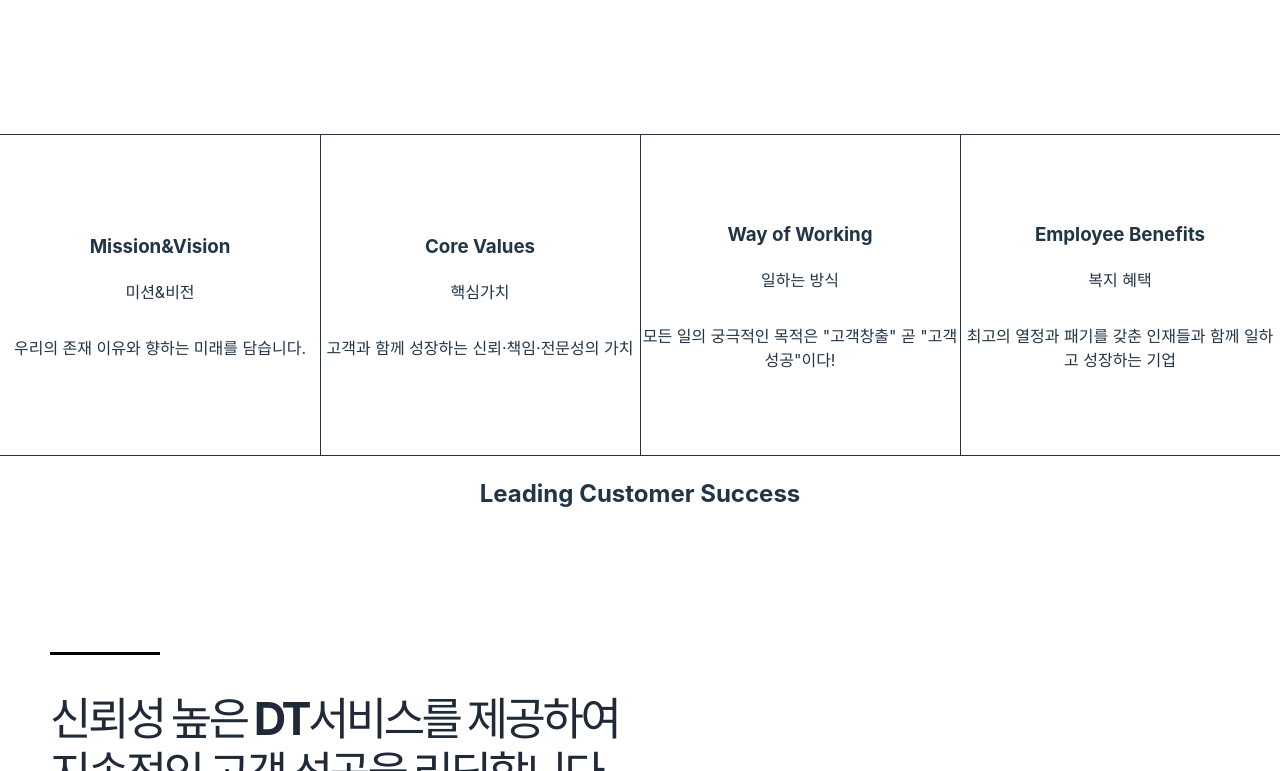
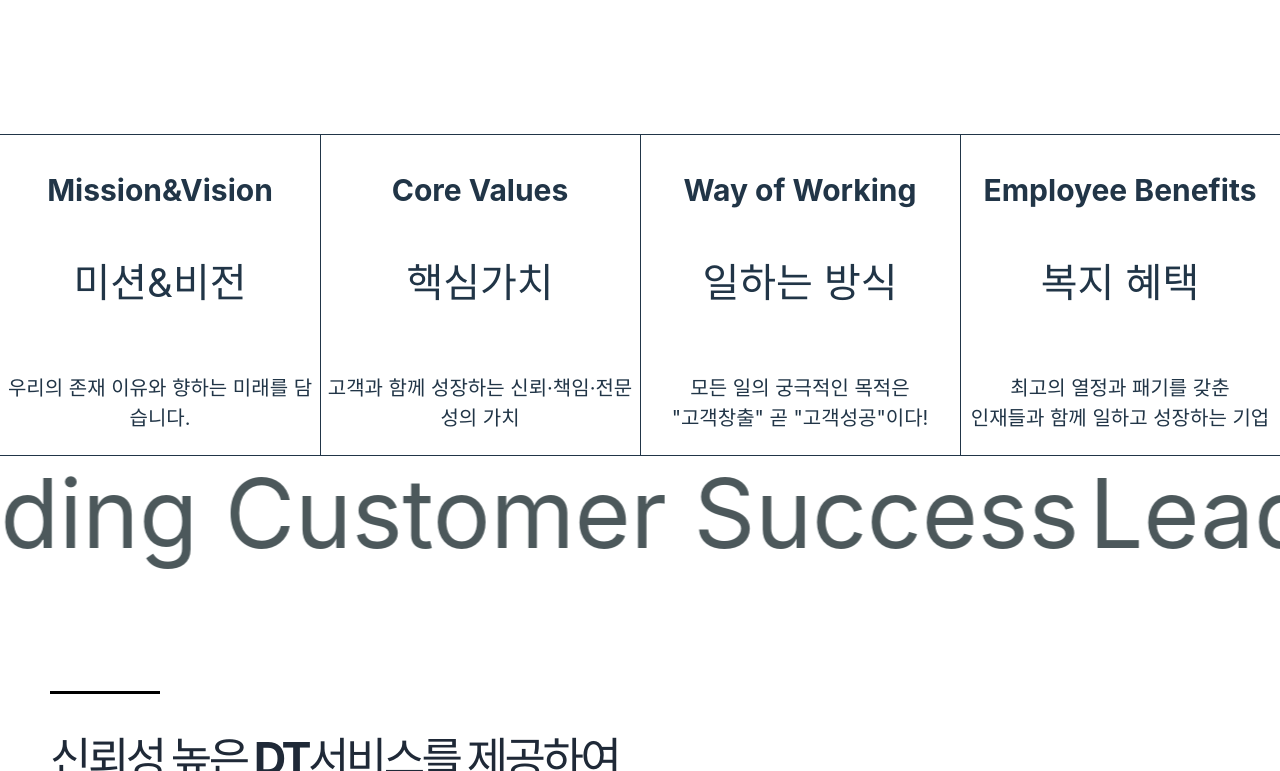
Before and after one commit to onexhana/nimbustech_website, a React (Vite) app: page / in a window 1280 px wide. Shown: the part 666-1437 px from the top of the page. Built offline with nearby package versions, Linux system fonts and the light colour scheme; a web font is replaced by a local one.

Commit message:
feat:글씨크기,로고슬라이드,호버 변경

```diff
--- a/src/components/Home/HomeButton.tsx
+++ b/src/components/Home/HomeButton.tsx
@@ -1,4 +1,5 @@
 import { useState, useEffect } from "react";
+import { motion } from "framer-motion";
 
 interface ButtonItem {
   title: string;
@@ -6,6 +7,80 @@ interface ButtonItem {
   description: string;
   link: string;
   imagePath: string;
+  titleFontSize?: number;    // px 단위
+  subtitleFontSize?: number; // px 단위
+  descriptionFontSize?: number; // px 단위
+}
+
+// 무한 슬라이더 컴포넌트 props 타입
+interface InfiniteTextSliderProps {
+  text: string;
+  fontSize?: number; // px 단위로 변경
+  textColor?: string;
+  duration?: number;
+  gap?: number;
+}
+
+// 무한 텍스트 슬라이더 컴포넌트
+function InfiniteTextSlider({
+  text,
+  fontSize = 48, // px 단위 기본값
+  textColor = "text-gray-300",
+  duration = 20,
+  gap = 100
+}: InfiniteTextSliderProps) {
+  // 텍스트를 여러 번 복제하여 무한 스크롤 효과 생성
+  const repeatedText = Array(6).fill(text);
+
+  return (
+    <div className="relative w-full overflow-hidden">
+      <motion.div
+        className="flex items-center whitespace-nowrap"
+        style={{
+          columnGap: gap,
+          willChange: "transform",
+          backfaceVisibility: "hidden",
+          perspective: 1000,
+          transform: "translateZ(0)"
+        }}
+        animate={{ x: ["0%", "-50%"] }}
+        transition={{
+          duration,
+          repeat: Infinity,
+          ease: "linear",
+          repeatType: "loop",
+          type: "tween"
+        }}
+      >
+        {repeatedText.map((txt, i) => {
+          // 줄바꿈 처리: \n을 <br />로 변환
+          const textWithBreaks = txt.split('\n').map((line: string, lineIndex: number, array: string[]) => (
+            <span key={lineIndex}>
+              {line}
+              {lineIndex < array.length - 1 && <br />}
+            </span>
+          ));
+
+          return (
+            <span
+              key={i}
+              className={textColor.startsWith('#') || textColor.startsWith('rgb') ? "font-light flex-none" : `${textColor} font-light flex-none`}
+              style={{
+                fontSize: `${fontSize}px`,
+                lineHeight: '1.2',
+                ...(textColor.startsWith('#') || textColor.startsWith('rgb') ? { color: textColor } : {})
+              }}
+            >
+              {textWithBreaks}
+            </span>
+          );
+        })}
+      </motion.div>
+      {/* 그라데이션 페이드 효과 */}
+      <div className="pointer-events-none absolute inset-y-0 left-0 w-20 bg-gradient-to-r from-gray-100 to-transparent" />
+      <div className="pointer-events-none absolute inset-y-0 right-0 w-20 bg-gradient-to-l from-gray-100 to-transparent" />
+    </div>
+  );
 }
 
 const buttons: ButtonItem[] = [
@@ -15,6 +90,9 @@ const buttons: ButtonItem[] = [
     description: "우리의 존재 이유와 향하는 미래를 담습니다.",
     link: "/#about",
     imagePath: "/popup_image/Mission&Vision.jpg",
+    titleFontSize: 30,
+    subtitleFontSize: 40,
+    descriptionFontSize: 20,
   },
   {
     title: "Core Values",
@@ -22,23 +100,42 @@ const buttons: ButtonItem[] = [
     description: "고객과 함께 성장하는 신뢰·책임·전문성의 가치",
     link: "/#about",
     imagePath: "/popup_image/Core%20Values.jpg",
+    titleFontSize: 30,
+    subtitleFontSize: 40,
+    descriptionFontSize: 20,
   },
   {
     title: "Way of Working",
     subtitle: "일하는 방식",
-    description: '모든 일의 궁극적인 목적은 "고객창출" 곧 "고객성공"이다!',
+    description: '모든 일의 궁극적인 목적은\n"고객창출" 곧 "고객성공"이다!',
     link: "/#about",
     imagePath: "/popup_image/Way%20of%20Working.jpg",
+    titleFontSize: 30,
+    subtitleFontSize: 40,
+    descriptionFontSize: 20,
   },
   {
     title: "Employee Benefits",
     subtitle: "복지 혜택",
     description:
-      "최고의 열정과 패기를 갖춘 인재들과 함께 일하고 성장하는 기업",
+      "최고의 열정과 패기를 갖춘\n인재들과 함께 일하고 성장하는 기업",
     link: "/#about",
     imagePath: "/popup_image/Employee%20Benefits.jpg",
+    titleFontSize: 30,
+    subtitleFontSize: 40,
+    descriptionFontSize: 20,
   },
 ];
+
+// 줄바꿈 처리 함수
+function renderTextWithBreaks(text: string) {
+  return text.split('\n').map((line: string, lineIndex: number, array: string[]) => (
+    <span key={lineIndex}>
+      {line}
+      {lineIndex < array.length - 1 && <br />}
+    </span>
+  ));
+}
 
 export default function HomeButton() {
   const [selectedIdx, setSelectedIdx] = useState<number | null>(null);
@@ -170,47 +267,54 @@ export default function HomeButton() {
               <div
                 key={idx}
                 onClick={() => handleButtonClick(idx)}
-                className={`aspect-square w-full flex flex-col cursor-pointer justify-center p-8 text-center transition-colors border-b border-gray-200 ${
+                className={`aspect-square w-full flex flex-col cursor-pointer justify-center p-8 text-center transition-colors border-b border-gray-200 group ${
                   idx !== buttons.length - 1 ? "border-r" : ""
                 } ${isSelected ? "bg-gray-100" : "hover:bg-gray-50"}`}
               >
                 <div className="mb-2">
                   <h3
-                    className={`font-medium text-2xl transition-colors ${
+                    className={`font-medium transition-colors ${
                       isSelected
                         ? "text-[#00A3E0]"
-                        : "text-black hover:text-[#00A3E0]"
+                        : "text-black group-hover:text-[#00A3E0]"
                     }`}
+                    style={{ fontSize: `${btn.titleFontSize || 24}px` }}
                   >
-                    {btn.title}
+                    {renderTextWithBreaks(btn.title)}
                   </h3>
                   <p
-                    className={`text-5xl font-bold mt-1 transition-colors ${
+                    className={`font-bold mt-1 transition-colors ${
                       isSelected
                         ? "text-[#00A3E0]"
-                        : "text-black hover:text-[#00A3E0]"
+                        : "text-black group-hover:text-[#00A3E0]"
                     }`}
+                    style={{ fontSize: `${btn.subtitleFontSize || 48}px` }}
                   >
-                    {btn.subtitle}
+                    {renderTextWithBreaks(btn.subtitle)}
                   </p>
                 </div>
                 <p
-                  className={`text-xl mt-2 leading-tight transition-colors ${
+                  className={`mt-2 leading-tight transition-colors ${
                     isSelected
                       ? "text-[#00A3E0]"
-                      : "text-gray-600 hover:text-[#00A3E0]"
+                      : "text-gray-600 group-hover:text-[#00A3E0]"
                   }`}
+                  style={{ fontSize: `${btn.descriptionFontSize || 20}px` }}
                 >
-                  {btn.description}
+                  {renderTextWithBreaks(btn.description)}
                 </p>
               </div>
             );
           })}
         </div>
-        <div className="w-full py-16 bg-gray-100 text-center">
-          <h2 className="text-5xl text-gray-300 font-light">
-            Leading Customer Success
-          </h2>
+        <div className="w-full py-16 bg-gray-100">
+          <InfiniteTextSlider
+            text="Leading Customer Success"
+            fontSize={96}
+            textColor="#4C585B"
+            duration={25}
+            gap={10}
+          />
         </div>
       </div>
     </>
```
